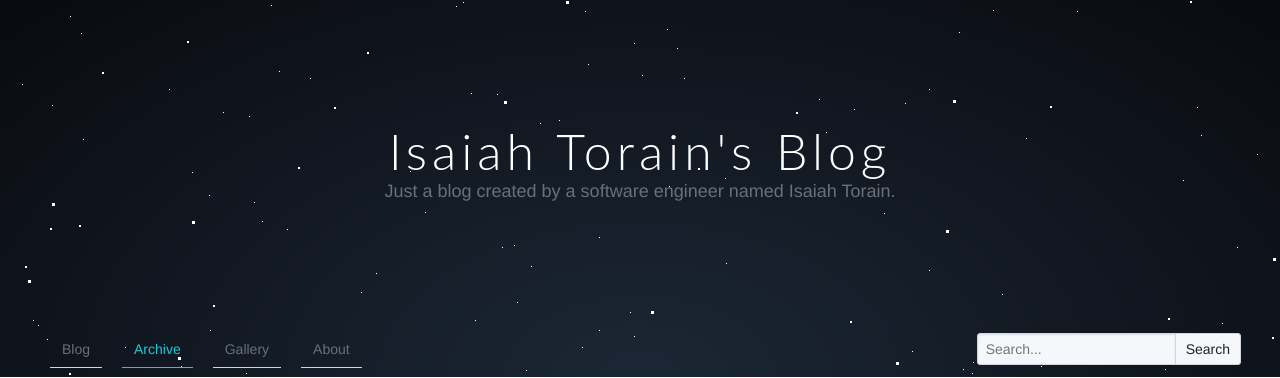
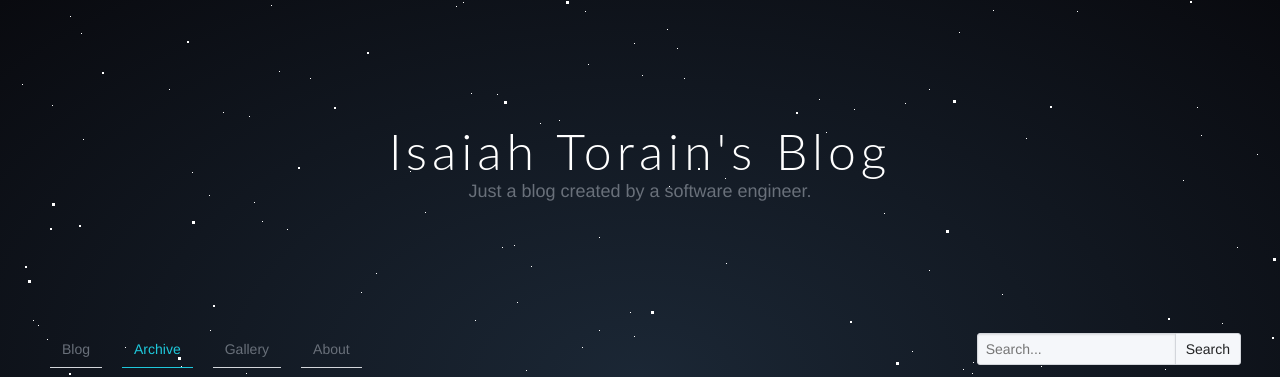
Before and after one commit to itorain/titanobloga, a Django app: page /blog/archive in a window 1280 px wide. Shown: the top 378 px of the page. Run offline with Django 3.2, Linux system fonts and the light colour scheme; data that the repository does not hold is empty; some libraries are stand-ins or nearby versions.

Commit message:
updated layout

```diff
--- a/blog/templates/blog/jinja2/layout.html
+++ b/blog/templates/blog/jinja2/layout.html
@@ -10,7 +10,7 @@
 	<meta name="description" content="">
 	<meta name="viewport" content="width=device-width, initial-scale=1">
 	<meta charset="utf-8" />
-	<title>{% block title %}Django Blog{% endblock %}</title>
+	<title>{% block title %}Isaiah Torain's Blog'{% endblock %}</title>
 	{% load staticfiles %}
 	<link rel="stylesheet" href="{% static 'blog/css/bulma.css' %}">
 	<link rel="stylesheet" href="http://netdna.bootstrapcdn.com/font-awesome/4.0.3/css/font-awesome.css">
@@ -37,7 +37,7 @@
     				Isaiah Torain's Blog
     			</h1>
     			<h2 class="subtitle">
-    				Just a blog created by a software engineer named Isaiah Torain.
+    				Just a blog created by a software engineer.
     			</h2>
     		</div>
     	</div>
```
